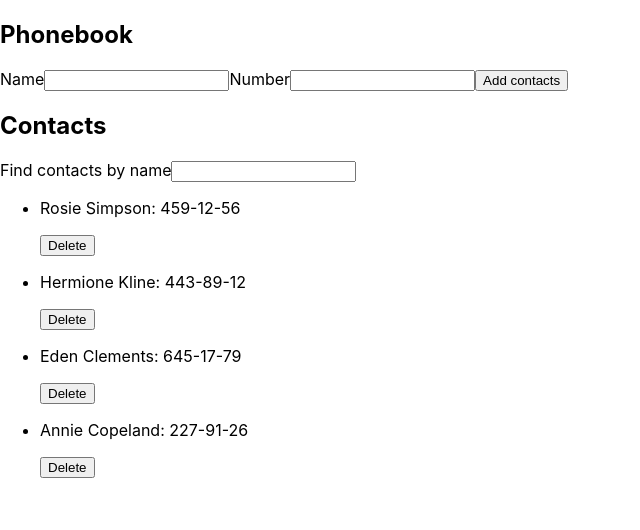
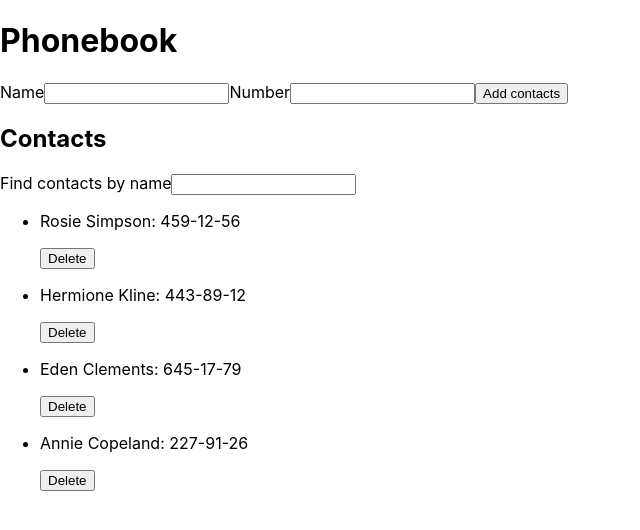
Before and after one commit to Valerii2022/goit-react-hw-02-phonebook, a React (Create React App) app: page / in a window 1280 px wide. Shown: the top 530 px of the page, without its empty margins (0-640 px from the left). Built offline with nearby package versions, Linux system fonts and the light colour scheme.

Commit message:
start refactoring

```diff
--- a/src/components/App.js
+++ b/src/components/App.js
@@ -68,8 +68,8 @@ export class App extends Component {
   render() {
     return (
       <>
+        <h1>Phonebook</h1>
         <form onSubmit={this.handleAddContacts}>
-          <h2>Phonebook</h2>
           <label>
             Name
             <input
--- /dev/null
+++ b/src/components/ContactForm/index.js
@@ -0,0 +1 @@
+export * from './ContactForm';
--- /dev/null
+++ b/src/components/ContactForm/styled.js
@@ -0,0 +1 @@
+import styled from 'styled-components';
--- /dev/null
+++ b/src/components/ContactList/index.js
@@ -0,0 +1 @@
+export * from './ContactList';
--- /dev/null
+++ b/src/components/ContactList/styled.js
@@ -0,0 +1 @@
+import styled from 'styled-components';
--- /dev/null
+++ b/src/components/Filter/index.js
@@ -0,0 +1 @@
+export * from './Filter';
--- /dev/null
+++ b/src/components/Filter/styled.js
@@ -0,0 +1 @@
+import styled from 'styled-components';
```
Also changed, not shown: src/components/ContactForm/ContactForm.jsx (added), src/components/ContactList/ContactList.jsx (added), src/components/Filter/Filter.jsx (added).
